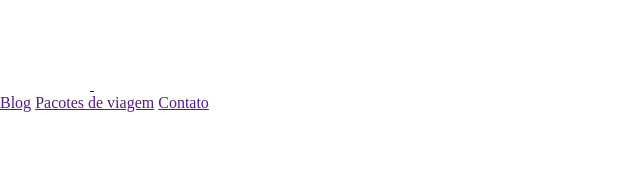
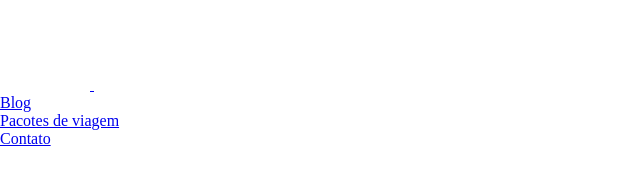
Before and after one commit to lalaiskarla-br/jornada-viagens, a plain HTML site: page index.html in a window 1280 px wide. Shown: the whole page, without its empty margins (0-640 px from the left). Drawn offline with Linux system fonts and the light colour scheme.

Commit message:
Criar estrutura do menu

```diff
--- a/index.html
+++ b/index.html
@@ -5,17 +5,20 @@
     <meta name="viewport" content="width=device-width, initial-scale=1.0">
     <title>Jornada Viagens</title>
     <link rel="stylesheet" href="/jornada-viagens/css/styles.css">
+    <link rel="shortcut icon" href="favicon.png" type="image/x-icon">
 </head>
 <body>
     <header>
-        <a href="#">
+        <a href="index.html" title="Voltar para a página inicial">
             <img src="img/header-e-rodapes/simbolo_white.png" alt="Logo da agência Jornda Viagens.">
         </a>
         <img src="img/header-e-rodapes/menu.svg" alt="menu de navegação">
         <nav>
-            <a href="">Blog</a>
-            <a href="">Pacotes de viagem</a>
-            <a href="">Contato</a>
+            <ul>
+            <li><a href="blog.html" title="Acessar o blog">Blog</a></li>
+            <li><a href="pacotes.html" title="Acessar pacotes de viagens">Pacotes de viagem</a></li>
+            <li><a href="contato.html" title="Acessar contatos">Contato</a></li>
+            </ul>
         </nav>
     </header>
 
```
Also changed, not shown: favicon.png (added).
